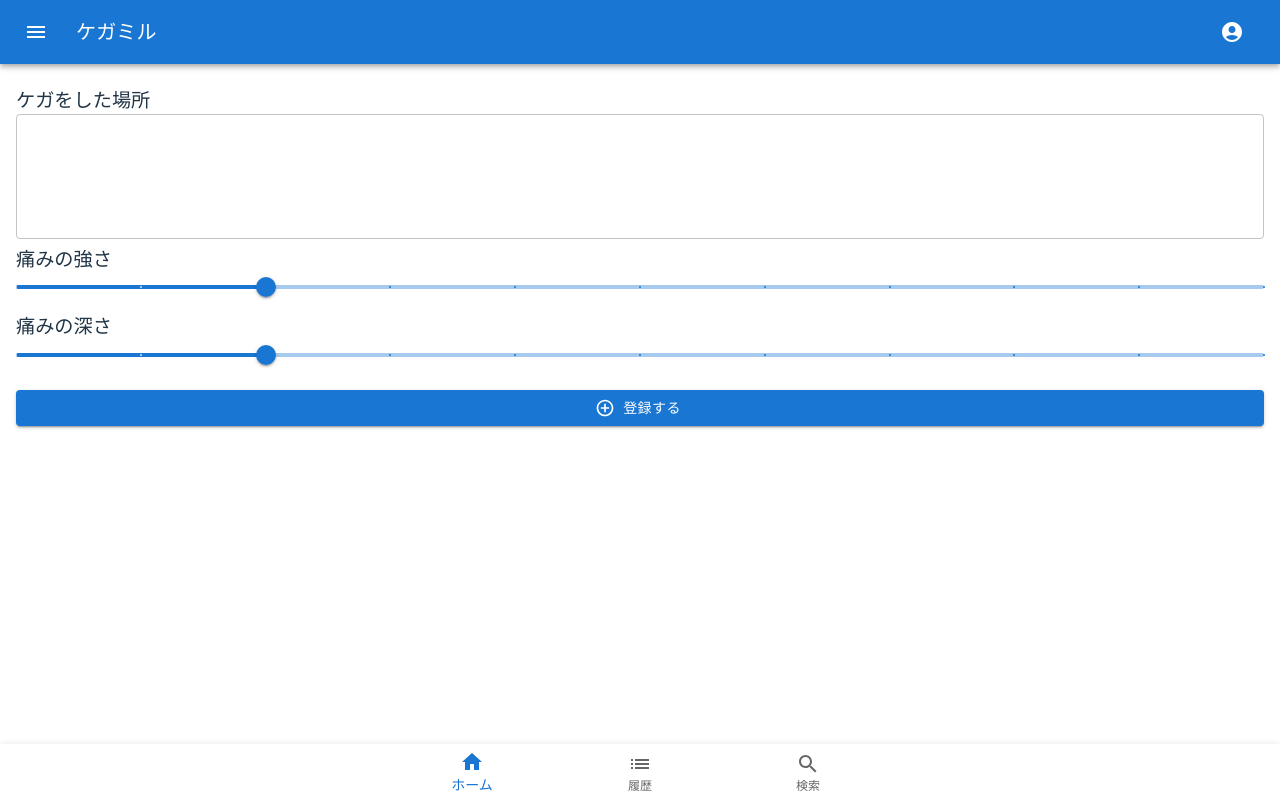
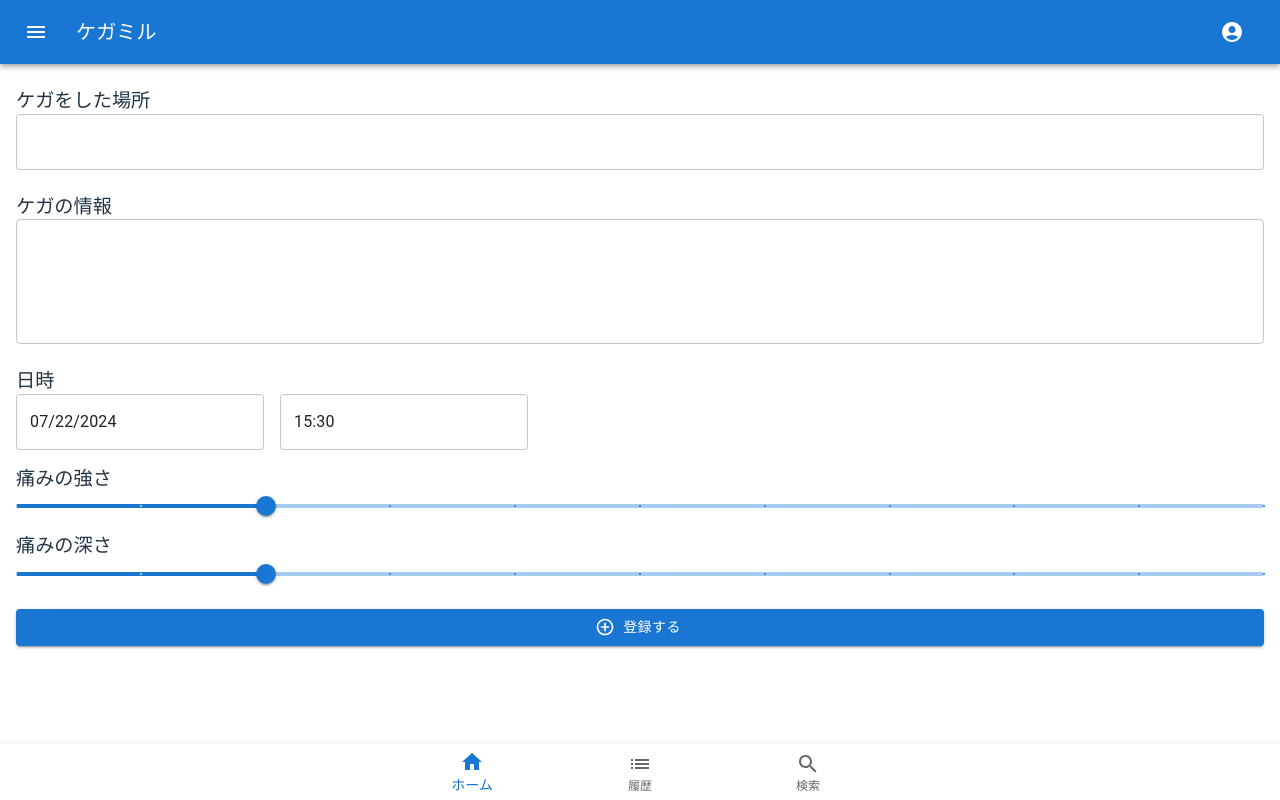
Before and after one commit to newt239/kegamiru, a React (Vite) app: page /add in a window 1280 px wide. Built offline with nearby package versions, Linux system fonts and the light colour scheme.

Commit message:
add: datetime picker

```diff
--- a/package.json
+++ b/package.json
@@ -15,7 +15,9 @@
     "@emotion/styled": "^11.13.0",
     "@mui/icons-material": "^5.16.4",
     "@mui/material": "^5.16.4",
+    "@mui/x-date-pickers": "^7.11.0",
     "@tanstack/react-router": "^1.40.0",
+    "dayjs": "^1.11.12",
     "react": "^18.3.1",
     "react-dom": "^18.3.1"
   },
--- a/src/routes/__root.tsx
+++ b/src/routes/__root.tsx
@@ -1,4 +1,6 @@
 import { Box, createTheme, ThemeProvider } from "@mui/material";
+import { LocalizationProvider } from "@mui/x-date-pickers";
+import { AdapterDayjs } from "@mui/x-date-pickers/AdapterDayjs";
 import { createRootRoute, Outlet } from "@tanstack/react-router";
 
 import AppIconModal from "#/components/AppIconModal";
@@ -10,12 +12,14 @@ const theme = createTheme();
 export const Route = createRootRoute({
   component: () => (
     <ThemeProvider theme={theme}>
+      <LocalizationProvider dateAdapter={AdapterDayjs}>
         <MenuAppBar />
         <Box py={2}>
           <Outlet />
         </Box>
         <BottomBar />
         <AppIconModal />
+      </LocalizationProvider>
     </ThemeProvider>
   ),
 });
--- a/src/routes/add.tsx
+++ b/src/routes/add.tsx
@@ -1,6 +1,8 @@
 import AddCircleOutlineIcon from "@mui/icons-material/AddCircleOutline";
-import { Box, Button, Slider, TextField } from "@mui/material";
+import { Box, Button, Slider, Stack, TextField } from "@mui/material";
+import { DatePicker, TimePicker } from "@mui/x-date-pickers";
 import { createFileRoute, useNavigate } from "@tanstack/react-router";
+import dayjs from "dayjs";
 
 import H5 from "#/components/H5";
 
@@ -13,10 +15,29 @@ export const Route = createFileRoute("/add")({
           <H5>ケガをした場所</H5>
           <TextField
             fullWidth
+            id="outlined-basic"
+            sx={{ mb: 2 }}
+            variant="outlined"
+          />
+          <H5>ケガの情報</H5>
+          <TextField
+            fullWidth
             id="outlined-multiline-flexible"
             multiline
             rows={4}
+            sx={{ mb: 2 }}
           />
+          <H5>日時</H5>
+          <Stack direction="row" gap={2} mb={2}>
+            <DatePicker
+              defaultValue={dayjs("2024/07/22")}
+              views={["year", "month", "day"]}
+            />
+            <TimePicker
+              defaultValue={dayjs("2022-04-17T15:30")}
+              format="HH:mm"
+            />
+          </Stack>
           <H5>痛みの強さ</H5>
           <Slider
             aria-label="Temperature"
--- a/src/routes/injure.tsx
+++ b/src/routes/injure.tsx
@@ -17,7 +17,7 @@ export const Route = createFileRoute("/injure")({
             戻る
           </Button>
           <Button
-            onClick={() => navigate({ to: "/list" })}
+            onClick={() => navigate({ to: "/add" })}
             startIcon={<EditIcon />}
             variant="text"
           >
```
Also changed, not shown: 1 other file (tests, documents, lock files or other folders). Lines whose indentation alone changed are shown as unchanged.
